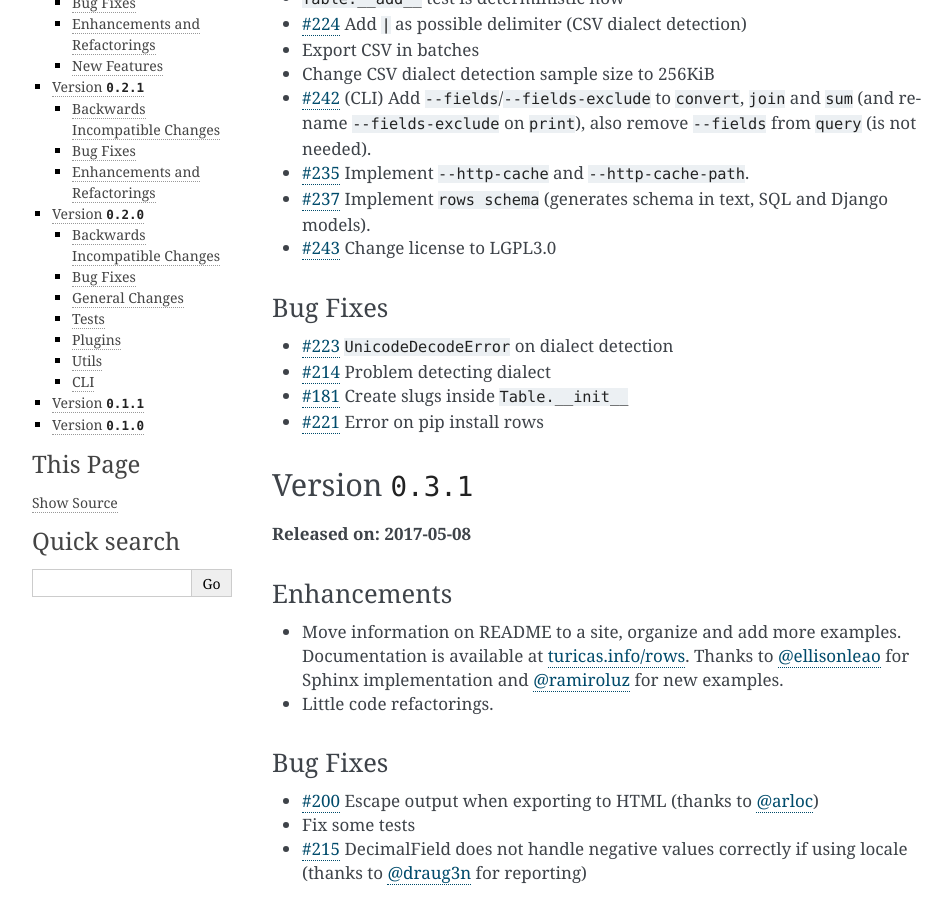
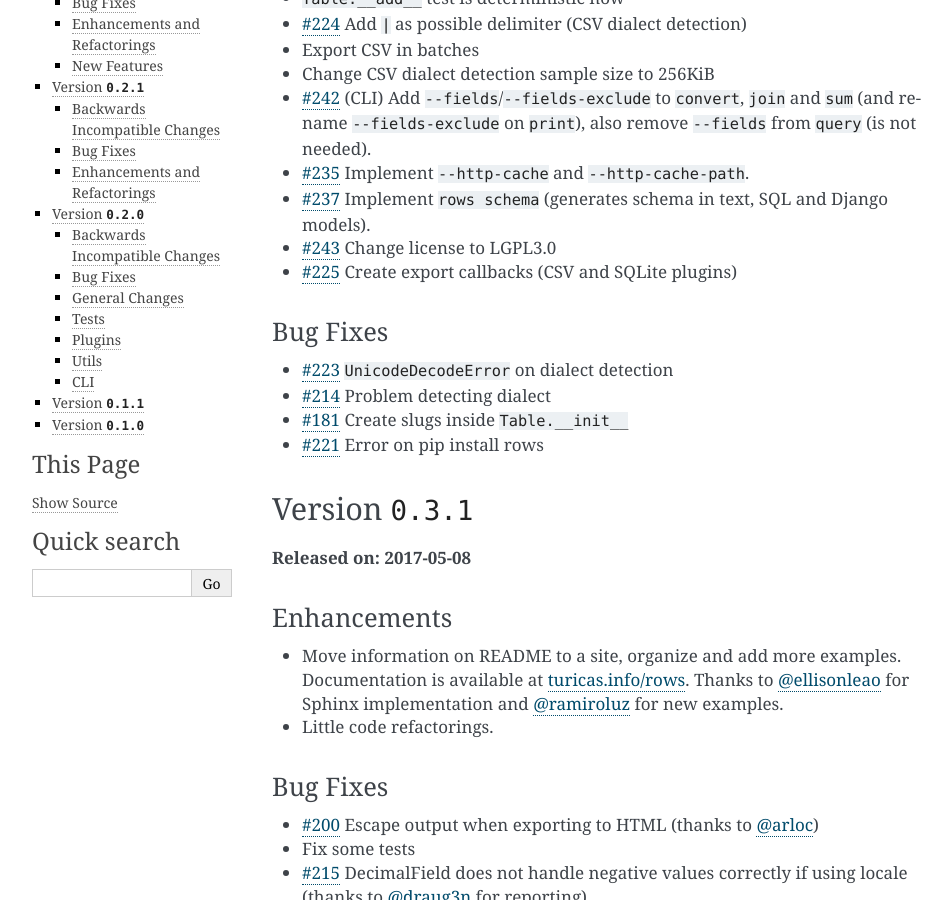
Before and after one commit to turicas/rows, a Sphinx documentation site: the page built from docs/changelog.md, in a window 1280 px wide and 900 px high, scrolled down 336 px. Shown: the whole window, without its empty margins (148-1100 px from the left). Built offline with Sphinx 7.4.7, drawn with Linux system fonts in a browser that asks for light colours.

Commit message:
Update changelog: add export callbacks
Fix #225

```diff
--- a/docs/changelog.md
+++ b/docs/changelog.md
@@ -22,6 +22,8 @@
 - [#237](https://github.com/turicas/rows/issues/237) Implement `rows schema`
   (generates schema in text, SQL and Django models).
 - [#243](https://github.com/turicas/rows/issues/243) Change license to LGPL3.0
+- [#225](https://github.com/turicas/rows/issues/225) Create export callbacks
+  (CSV and SQLite plugins)
 
 ### Bug Fixes
 
```
